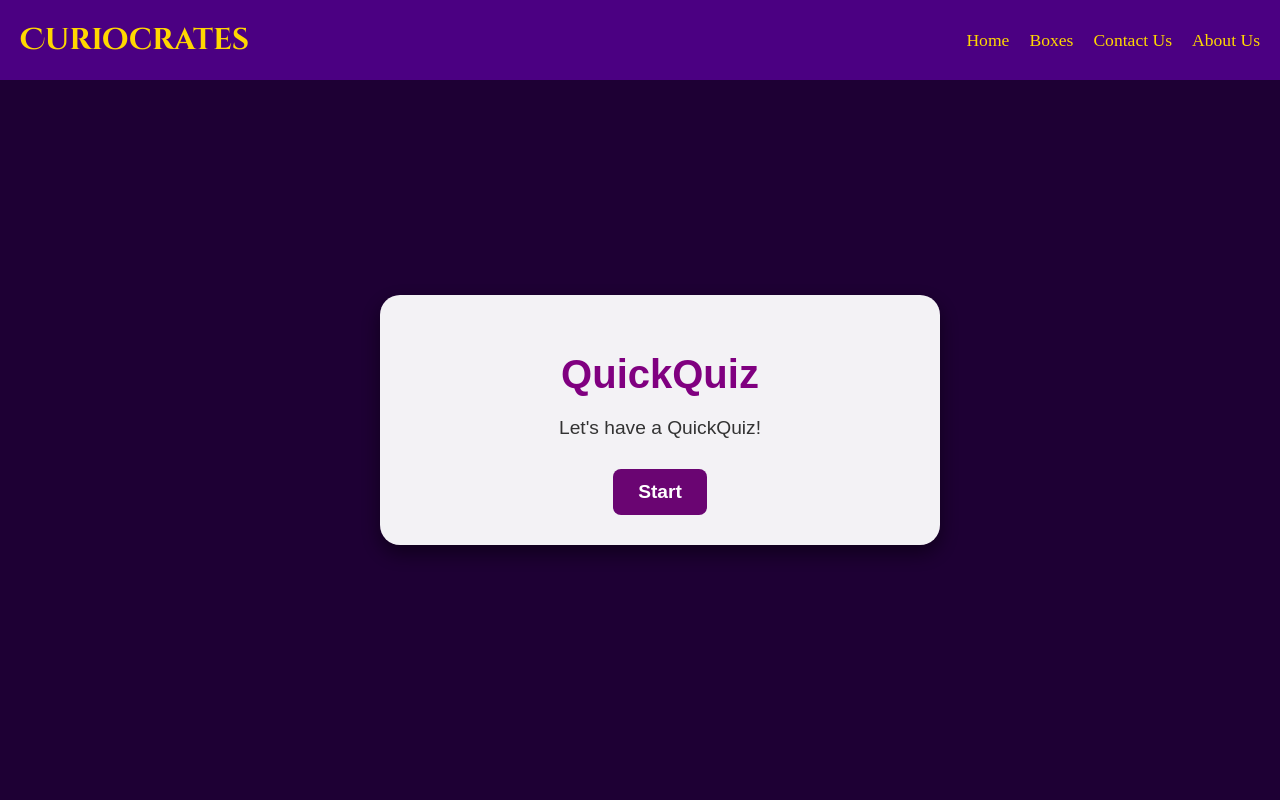
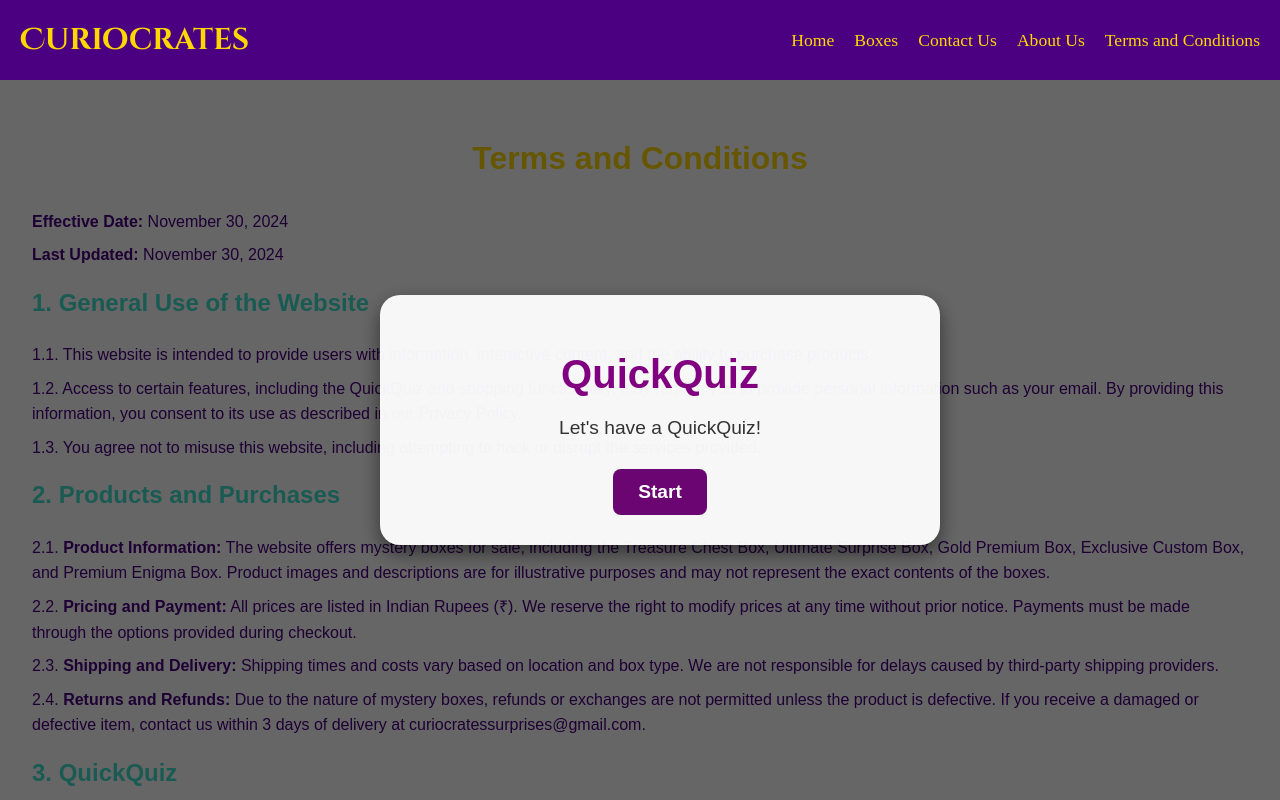
Before and after one commit to curiocreates/website, a React (Create React App) app: page /terms in a window 1280 px wide. Shown: the top 800 px of the page. Built offline with nearby package versions, Linux system fonts and the light colour scheme.

Commit message:
Quick Quiz Updated

```diff
--- a/src/App.js
+++ b/src/App.js
@@ -7,6 +7,7 @@ import Footer from './Components/Footer';
 import ContactForm from './Components/ContactForm';
 import AboutUs from './Components/AboutUs'; // Import the About Us component
 import QuickQuiz from './Components/QuickQuiz'; // Import the QuickQuiz component
+import TermsAndConditions from './Components/TermsAndConditions'; // Import the Terms and Conditions component
 import { AppContainer } from './AppStyles';
 
 function App() {
@@ -51,6 +52,9 @@ function App() {
 
           {/* About Us Page */}
           <Route path="/about" element={<AboutUs />} />
+
+          {/* Terms and Conditions Page */}
+          <Route path="/terms" element={<TermsAndConditions />} />
         </Routes>
       </AppContainer>
     </Router>
--- a/src/Components/Footer.jsx
+++ b/src/Components/Footer.jsx
@@ -1,6 +1,7 @@
 import React from 'react';
 import styled from 'styled-components';
 import { FaInstagram, FaEnvelope } from 'react-icons/fa'; // Importing React Icons for Instagram and Gmail
+import { Link } from 'react-router-dom';
 
 // Styling for the footer container
 const FooterContainer = styled.footer`
@@ -53,6 +54,9 @@ const Footer = () => {
         <p>Call us: loading...</p>
         <p>Whatsapp: Loading...</p>
         <p>Annojiguda, Hyderabad, 500088</p>
+        <Link to="/terms" style={{ color: '#FFD700', textDecoration: 'none', marginTop: '1rem', display: 'inline-block' }}>
+          Terms and Conditions
+        </Link>
       </div>
     </FooterContainer>
   );
--- a/src/Components/Navbar.jsx
+++ b/src/Components/Navbar.jsx
@@ -120,6 +120,7 @@ const Navbar = () => {
         <Link to="/Boxes" onClick={closeMenu}>Boxes</Link>
         <Link to="/Contact" onClick={closeMenu}>Contact Us</Link>
         <Link to="/about" onClick={closeMenu}>About Us</Link>
+        <Link to="/terms" onClick={closeMenu}>Terms and Conditions</Link>
       </NavLinks>
     </Nav>
   );
--- a/src/Components/QuickQuiz.jsx
+++ b/src/Components/QuickQuiz.jsx
@@ -1,6 +1,7 @@
 import React, { useState } from 'react';
 import styled from 'styled-components';
 import emailjs from 'emailjs-com';
+import { useEffect } from 'react';
 
 const QuizModal = styled.div`
   position: fixed;
@@ -165,6 +166,12 @@ const QuickQuiz = ({ closeQuiz }) => {
   const [additionalQuestion, setAdditionalQuestion] = useState(null);
   const [isSubmitted, setIsSubmitted] = useState(false);
 
+    useEffect(() => {
+      const timer = setTimeout(() => setStep(0), 20000); // Show quiz after 10 seconds
+      return () => clearTimeout(timer); // Cleanup timer
+    }, []);
+
+
   const questions = [
     { question: 'What is your name?', type: 'text', key: 'name' },
     { question: 'What is your gender?', options: ['Male', 'Female', 'Other'], type: 'radio', key: 'gender' },
--- /dev/null
+++ b/src/Components/TermsAndConditions.js
@@ -0,0 +1,79 @@
+import React from 'react';
+import styled from 'styled-components';
+import { Link } from 'react-router-dom';
+
+const TermsContainer = styled.div`
+  padding: 2rem;
+  background-color: #FFFFFF; /* Neutral white for a clean and balanced look */
+  color: #4B0082; /* Royal Purple text color for content */
+  font-family: 'Arial', sans-serif;
+  line-height: 1.6;
+`;
+
+const Title = styled.h1`
+  text-align: center;
+  color: #FFD700; /* Gold */
+  margin-bottom: 1.5rem;
+`;
+
+const SectionTitle = styled.h2`
+  color: #40E0D0; /* Turquoise */
+  margin-top: 1rem;
+`;
+
+const Paragraph = styled.p`
+  margin: 0.5rem 0;
+`;
+
+const TermsAndConditions = () => {
+  return (
+    <TermsContainer>
+      <Title>Terms and Conditions</Title>
+
+      <Paragraph><strong>Effective Date:</strong> November 30, 2024</Paragraph>
+      <Paragraph><strong>Last Updated:</strong> November 30, 2024</Paragraph>
+
+      <SectionTitle>1. General Use of the Website</SectionTitle>
+      <Paragraph>1.1. This website is intended to provide users with information, interactive content, and the ability to purchase products.</Paragraph>
+      <Paragraph>1.2. Access to certain features, including the QuickQuiz and shopping functionality, may require you to provide personal information such as your email. By providing this information, you consent to its use as described in our Privacy Policy.</Paragraph>
+      <Paragraph>1.3. You agree not to misuse this website, including attempting to hack or disrupt the services provided.</Paragraph>
+
+      <SectionTitle>2. Products and Purchases</SectionTitle>
+      <Paragraph>2.1. <strong>Product Information:</strong> The website offers mystery boxes for sale, including the Treasure Chest Box, Ultimate Surprise Box, Gold Premium Box, Exclusive Custom Box, and Premium Enigma Box. Product images and descriptions are for illustrative purposes and may not represent the exact contents of the boxes.</Paragraph>
+      <Paragraph>2.2. <strong>Pricing and Payment:</strong> All prices are listed in Indian Rupees (₹). We reserve the right to modify prices at any time without prior notice. Payments must be made through the options provided during checkout.</Paragraph>
+      <Paragraph>2.3. <strong>Shipping and Delivery:</strong> Shipping times and costs vary based on location and box type. We are not responsible for delays caused by third-party shipping providers.</Paragraph>
+      <Paragraph>2.4. <strong>Returns and Refunds:</strong> Due to the nature of mystery boxes, refunds or exchanges are not permitted unless the product is defective. If you receive a damaged or defective item, contact us within 3 days of delivery at curiocratessurprises@gmail.com.</Paragraph>
+
+      <SectionTitle>3. QuickQuiz</SectionTitle>
+      <Paragraph>3.1. QuickQuiz is provided for entertainment purposes and to help us understand user preferences.</Paragraph>
+      <Paragraph>3.2. Participation is optional, and responses may be used to enhance user experience or tailor our offerings.</Paragraph>
+      <Paragraph>3.3. Your quiz responses are subject to our Privacy Policy and will not be shared with third parties without consent.</Paragraph>
+
+      <SectionTitle>4. Privacy and Data Protection</SectionTitle>
+      <Paragraph>4.1. Personal data collected through the website, including contact forms, purchases, and quizzes, will be handled in accordance with our Privacy Policy.</Paragraph>
+      <Paragraph>4.2. You are responsible for keeping your account details secure if applicable.</Paragraph>
+
+      <SectionTitle>5. Intellectual Property</SectionTitle>
+      <Paragraph>5.1. All content on this website, including text, images, and designs, is the intellectual property of Curiocrates unless otherwise stated.</Paragraph>
+      <Paragraph>5.2. Unauthorized reproduction, distribution, or commercial use of our content is prohibited.</Paragraph>
+
+      <SectionTitle>6. Limitations of Liability</SectionTitle>
+      <Paragraph>6.1. The website and its content are provided "as is" without warranties of any kind.</Paragraph>
+      <Paragraph>6.2. We are not liable for any direct, indirect, or incidental damages arising from the use of this website or its services.</Paragraph>
+
+      <SectionTitle>7. Modifications to Terms</SectionTitle>
+      <Paragraph>7.1. We reserve the right to update these Terms and Conditions at any time.</Paragraph>
+      <Paragraph>7.2. Continued use of the website after changes are posted constitutes acceptance of the new terms.</Paragraph>
+
+      <SectionTitle>8. Governing Law</SectionTitle>
+      <Paragraph>These Terms and Conditions are governed by the laws of Andhra Pradesh and Telangana. Any disputes arising from these terms will be subject to the jurisdiction of the courts in Hyderabad, Telangana.</Paragraph>
+
+      <SectionTitle>9. Contact Us</SectionTitle>
+      <Paragraph>For questions, concerns, or support, please visit our <Link to="/Contact" style={{ color: '#40E0D0', textDecoration: 'underline' }}>Contact Us</Link> page or reach out to us at:</Paragraph>
+      <Paragraph><strong>Email:</strong> curiocratessurprises@gmail.com</Paragraph>
+      <Paragraph><strong>Instagram:</strong> curio_crates</Paragraph>
+    </TermsContainer>
+  );
+};
+
+export default TermsAndConditions;
```
